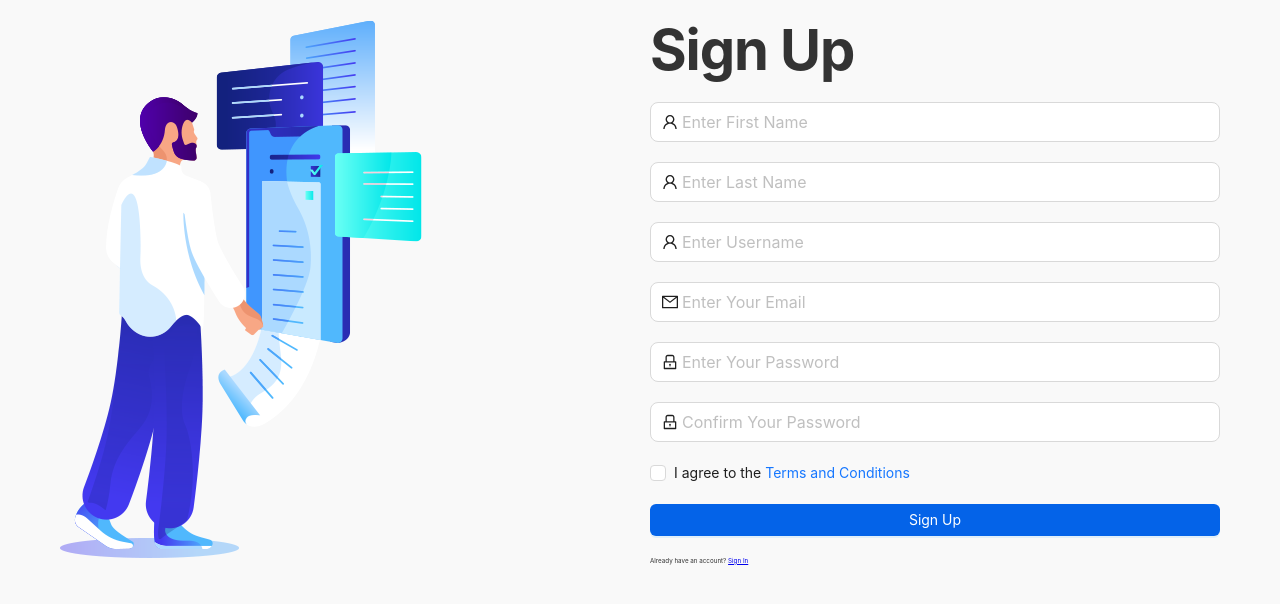
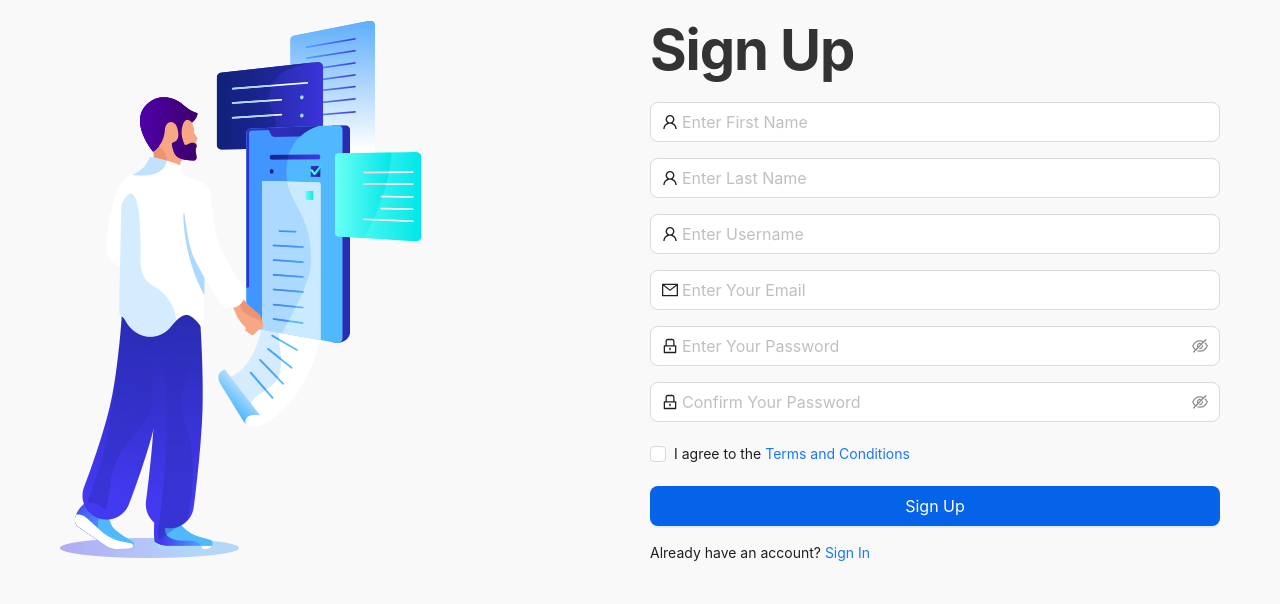
Before and after one commit to TrungNguyen1811/todo-list-app, a React (Vite) app: page /sign-up in a window 1280 px wide. Shown: the top 604 px of the page. Built offline with nearby package versions, Linux system fonts and the light colour scheme; no server answers.

Commit message:
fix(sign-up): fix form html to form ant design

```diff
--- a/src/pages/SignIn/SignIn.jsx
+++ b/src/pages/SignIn/SignIn.jsx
@@ -30,10 +30,9 @@ export function SignIn() {
     if (user) {
       navigate("/");
     }
-
-    console.log("User state changed:", user);
   }, [user, navigate]);
 
+  if (!user)
     return (
       <div className="sign-in-section container">
         <section className="form-container">
@@ -47,7 +46,8 @@ export function SignIn() {
                 value={handleSignIn.values.username}
                 name="username"
               />
-            {handleSignIn.errors.username && handleSignIn.touched.username && (
+              {handleSignIn.errors.username &&
+                handleSignIn.touched.username && (
                   <div className="error-message">
                     {handleSignIn.errors.username}
                   </div>
@@ -62,7 +62,8 @@ export function SignIn() {
                 value={handleSignIn.values.password}
                 name="password"
               />
-            {handleSignIn.errors.password && handleSignIn.touched.password && (
+              {handleSignIn.errors.password &&
+                handleSignIn.touched.password && (
                   <div className="error-message">
                     {handleSignIn.errors.password}
                   </div>
--- a/src/pages/SignUp/SignUp.jsx
+++ b/src/pages/SignUp/SignUp.jsx
@@ -1,13 +1,12 @@
 import { LockOutlined, MailOutlined, UserOutlined } from "@ant-design/icons";
 import "./SignUp.scss";
 import { useDispatch, useSelector } from "react-redux";
-import { useFormik } from "formik";
+import { Formik } from "formik";
 import * as Yup from "yup";
 import { createUserRequest, resetUserState } from "@/sagas/users/userSlice";
-import { Input, message, Button } from "antd";
+import { Input, Button, Checkbox, Form } from "antd";
 import { useEffect } from "react";
 import { useNavigate, Link } from "react-router-dom";
-import { Checkbox } from "antd";
 
 const fields = [
   {
@@ -51,15 +50,7 @@ const validationSchema = Yup.object({
   terms: Yup.boolean().oneOf([true], "You must accept the Terms"),
 });
 
-export function SignUp() {
-  const dispatch = useDispatch();
-  const navigate = useNavigate();
-  const { loading, success, error } = useSelector((state) => state.user);
-
-  const [messageApi, contextHolder] = message.useMessage();
-
-  const formik = useFormik({
-    initialValues: {
+const initialValues = {
   firstName: "",
   lastName: "",
   username: "",
@@ -67,57 +58,30 @@ export function SignUp() {
   password: "",
   confirmPassword: "",
   terms: false,
-    },
-    validationSchema,
-    onSubmit: (values, { resetForm }) => {
+};
+
+export function SignUp() {
+  const dispatch = useDispatch();
+  const navigate = useNavigate();
+  const { loading, success, error } = useSelector((state) => state.user);
+
+  useEffect(() => {
+    if (success) {
+      setTimeout(() => {
+        navigate("/sign-in");
+        dispatch(resetUserState());
+      }, 2000);
+    }
+  }, [success, error, navigate, dispatch]);
+
+  const handleSubmitSignUp = (values, { resetForm }) => {
     const { confirmPassword, terms, ...userData } = values;
     dispatch(createUserRequest(userData));
     resetForm();
-    },
-  });
-
-  useEffect(() => {
-    if (success) {
-      messageApi.success("Create User Successfully!");
-
-      setTimeout(() => {
-        navigate("/sign-in");
-
-        dispatch(resetUserState());
-      }, 2000);
-    }
-    if (error) {
-      messageApi.error(`Error: ${error}`);
-    }
-  }, [success, error, messageApi, navigate, dispatch]);
-
-  useEffect(() => {
-    return () => {
-      dispatch(resetUserState());
   };
-  }, [dispatch]);
-
-  const renderField = ({ name, placeholder, type = "text", icon }) => (
-    <div key={name}>
-      <div>
-        <Input
-          type={type}
-          size={"large"}
-          placeholder={placeholder}
-          {...formik.getFieldProps(name)}
-          prefix={icon}
-        />
-      </div>
-      {formik.touched[name] && formik.errors[name] && (
-        <span className="error-message">{formik.errors[name]}</span>
-      )}
-    </div>
-  );
 
   return (
     <div className="sign-up-page container">
-      {contextHolder}
-
       <section className="hidden">
         <img
           src="/src/assets/images/sign-up/sign-up.png"
@@ -126,40 +90,98 @@ export function SignUp() {
       </section>
       <section className="form-section">
         <h1>Sign Up</h1>
-        <form className="form-sign-up" onSubmit={formik.handleSubmit}>
-          {fields.map(renderField)}
+        <Formik
+          initialValues={initialValues}
+          validationSchema={validationSchema}
+          onSubmit={handleSubmitSignUp}
+        >
+          {({
+            errors,
+            touched,
+            handleSubmit,
+            handleChange,
+            handleBlur,
+            values,
+            setFieldValue,
+          }) => (
+            <Form onFinish={handleSubmit}>
+              {fields.map((field) => {
+                const InputComponent =
+                  field.type === "password" ? Input.Password : Input;
 
-          <div className="checkbox-group">
+                return (
+                  <Form.Item
+                    key={field.name}
+                    validateStatus={
+                      touched[field.name] && errors[field.name] ? "error" : ""
+                    }
+                    help={
+                      touched[field.name] && errors[field.name]
+                        ? errors[field.name]
+                        : ""
+                    }
+                    style={{ marginBottom: "16px" }}
+                  >
+                    <InputComponent
+                      name={field.name}
+                      type={field.type}
+                      size="large"
+                      placeholder={field.placeholder}
+                      prefix={field.icon}
+                      value={values[field.name]}
+                      onChange={handleChange}
+                      onBlur={handleBlur}
+                      status={
+                        touched[field.name] && errors[field.name] ? "error" : ""
+                      }
+                    />
+                  </Form.Item>
+                );
+              })}
+
+              <Form.Item
+                validateStatus={touched.terms && errors.terms ? "error" : ""}
+                help={touched.terms && errors.terms ? errors.terms : ""}
+                style={{ marginBottom: "16px" }}
+              >
                 <Checkbox
-              {...formik.getFieldProps("terms")}
-              checked={formik.values.terms}
+                  name="terms"
+                  checked={values.terms}
+                  onChange={(e) => setFieldValue("terms", e.target.checked)}
+                  onBlur={handleBlur}
                 >
                   I agree to the <Link to="#">Terms and Conditions</Link>
                 </Checkbox>
-          </div>
-          {formik.touched.terms && formik.errors.terms && (
-            <span className="error-message">{formik.errors.terms}</span>
-          )}
+              </Form.Item>
 
               {error && (
-            <div className="error-message">
+                <div
+                  className="error-message"
+                  style={{ color: "#ff4d4f", marginBottom: "16px" }}
+                >
                   <p>{error}</p>
                 </div>
               )}
 
+              <Form.Item style={{ marginBottom: "16px" }}>
                 <Button
                   htmlType="submit"
                   type="primary"
                   disabled={loading}
                   loading={loading}
+                  block
+                  size="large"
                 >
                   {loading ? "Submitting..." : "Sign Up"}
                 </Button>
+              </Form.Item>
 
               <div>
                 Already have an account? <Link to="/sign-in">Sign In</Link>
               </div>
-        </form>
+            </Form>
+          )}
+        </Formik>
       </section>
     </div>
   );
--- a/src/sagas/users/userSaga.js
+++ b/src/sagas/users/userSaga.js
@@ -13,6 +13,7 @@ import {
 } from "./userSlice";
 
 import USERS_API from "@/services/users";
+import { showMessage } from "../appMessage/appMessageSlice";
 
 function* handleGetUsers() {
   try {
@@ -27,8 +28,10 @@ function* handleCreateUser(action) {
   try {
     const newUser = yield call(USERS_API.post, action.payload);
     yield put(createUserSuccess(newUser));
+    yield put(showMessage.success("Create User Successfully"));
   } catch (error) {
     yield put(createUserFailure(error.message));
+    yield put(showMessage.error(`Error: ${error.message}`));
   }
 }
 
@@ -37,7 +40,6 @@ function* handleSignIn(action) {
     const { username, password } = action.payload;
 
     const users = yield call(USERS_API.get);
-    console.log("Users fetched:", users);
 
     const matchedUser = users.find(
       (u) => u.username === username && u.password === password
--- a/src/sagas/users/userSlice.js
+++ b/src/sagas/users/userSlice.js
@@ -4,7 +4,7 @@ const userSlice = createSlice({
   name: "user",
   initialState: {
     listUser: [],
-    user: null,
+    user: localStorage.getItem("user") ?? null,
     loading: false,
     error: null,
     success: false,
```
Lines whose indentation alone changed are shown as unchanged.
